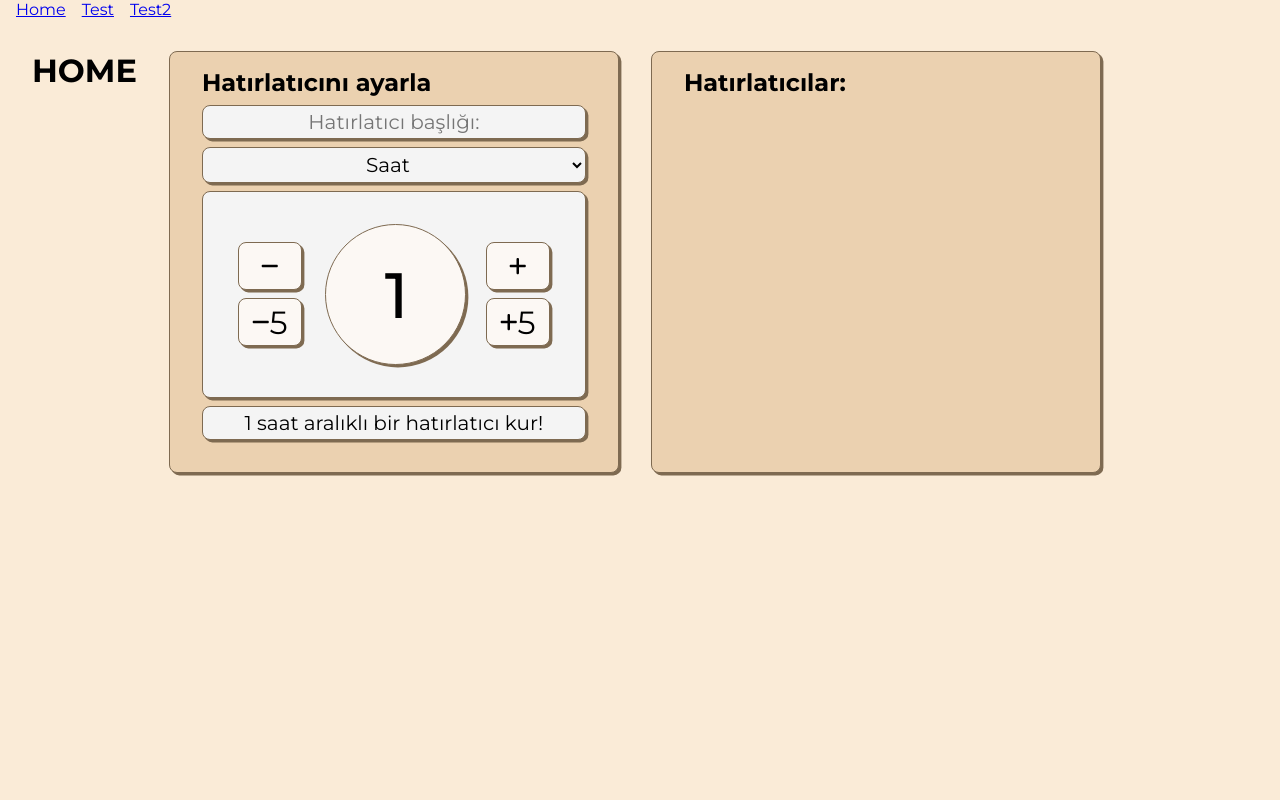
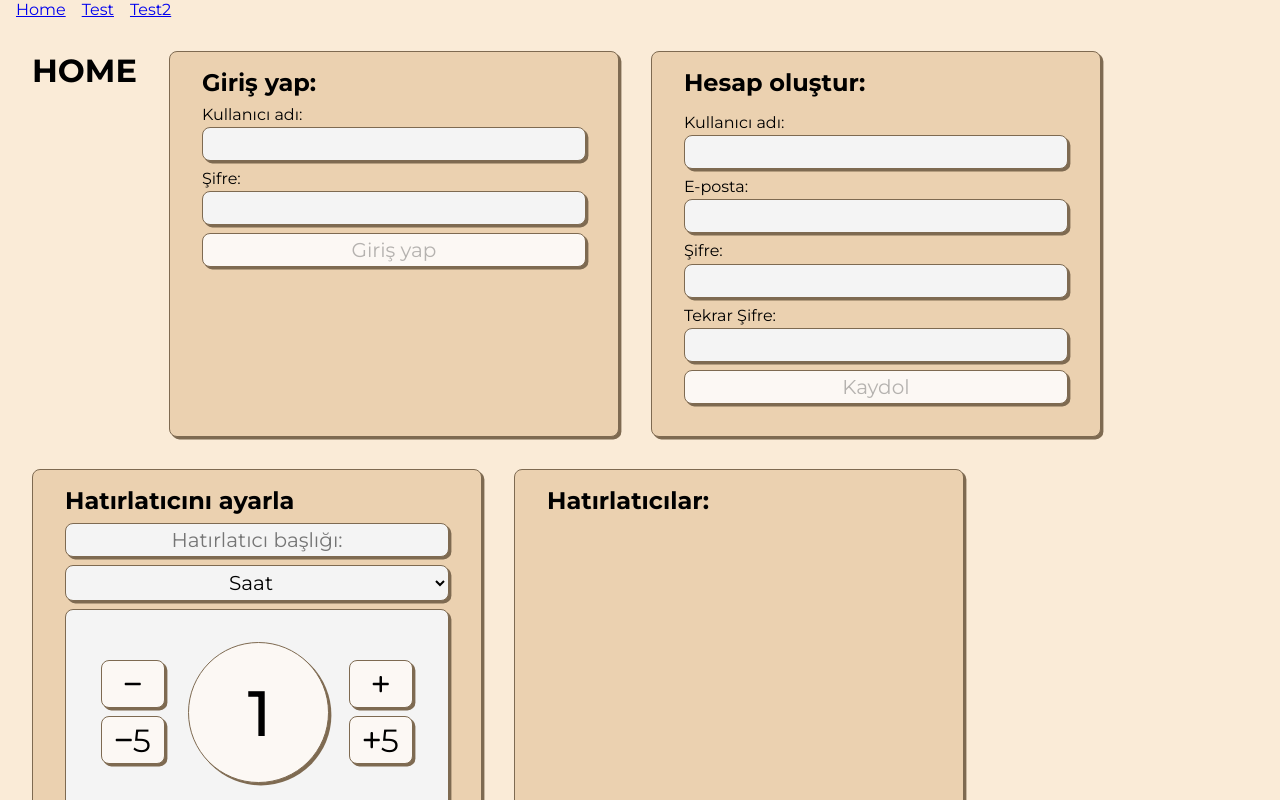
Before and after one commit to ozanArslan2424/interval-reminder-app-prototype, a React (Vite) app: page / in a window 1280 px wide. Shown: the top 800 px of the page. Built offline with nearby package versions, Linux system fonts and the light colour scheme.

Commit message:
v0.0.9 added sign in/up cards
with help of: https://youtu.be/brcHK3P6ChQ?si=amHqW88XsP3Je3X0
and chatgpt

```diff
--- /dev/null
+++ b/src/components/ReminderEditCard.jsx
@@ -0,0 +1,23 @@
+
+import PropTypes from "prop-types";
+
+const ReminderEditCard = () => {
+
+    return (
+        <div className="card">
+            <h2>Düzenle:</h2>
+        </div>
+    );
+}
+
+export default ReminderEditCard;
+
+// ReminderEditCard.propTypes = {
+//     reminders: PropTypes.arrayOf(
+//         PropTypes.shape({
+//             id: PropTypes.string.isRequired,
+//             name: PropTypes.string.isRequired,
+//             interval: PropTypes.string.isRequired,
+//         })
+//     ).isRequired,
+// }
--- a/src/components/ReminderListCard.jsx
+++ b/src/components/ReminderListCard.jsx
@@ -3,7 +3,7 @@ import './cardcontent.css'
 import PropTypes from 'prop-types';
 import { faPen, faTimes } from '@fortawesome/free-solid-svg-icons';
 
-const ReminderListCard = ({ reminders, onDeleteReminder, onEditReminder }) => {
+const ReminderListCard = ({ reminders, onDeleteReminder }) => {
     return (
         <div className="card">
             <h2 className="card-title">Hatırlatıcılar:</h2>
@@ -15,7 +15,7 @@ const ReminderListCard = ({ reminders, onDeleteReminder, onEditReminder }) => {
                         <span className="reminderlist-interval">{reminder.amount} {reminder.interval} aralıklı.</span>
                         <button
                             className="reminderlist-buttons edit button"
-                            onClick={() => onEditReminder(reminder.id)}
+                            // onClick={() => onEditReminder(reminder.id)}
                         >
                             <FontAwesomeIcon icon={faPen} size="m" />
                         </button>
@@ -41,7 +41,7 @@ ReminderListCard.propTypes = {
         })
     ).isRequired,
     onDeleteReminder: PropTypes.func.isRequired,
-    onEditReminder: PropTypes.func.isRequired,
+    // onEditReminder: PropTypes.func.isRequired,
 };
 
 export default ReminderListCard;
--- /dev/null
+++ b/src/components/SignInCard.jsx
@@ -0,0 +1,43 @@
+import { useState } from "react";
+
+const SignInCard = () => {
+    const [user, setUser] = useState('');
+    const [pwd, setPwd] = useState('');
+
+    const handleLogSubmit = async (e) => {
+        e.preventDefault();
+        console.log(user, pwd)
+    }
+    return (
+        <div className="card">
+            <h2>Giriş yap:</h2>
+            <form onSubmit={handleLogSubmit}>
+                <label htmlFor="user">Kullanıcı adı:</label>
+                <input
+                    type="text"
+                    id="user"
+                    className="segment input user"
+                    value={user}
+                    required
+                    autoComplete="off"
+                    onChange={(e) => setUser(e.target.value)} />
+                <label htmlFor="pwd">Şifre:</label>
+                <input
+                    type="text"
+                    id="pwd"
+                    className="segment input pwd"
+                    value={pwd}
+                    required
+                    autoComplete="off"
+                    onChange={(e) => setPwd(e.target.value)} />
+                <button
+                    disabled={!user || !pwd ? true : false}
+                    className="segment button signin">
+                    Giriş yap
+                </button>
+            </form>
+        </div>
+    );
+}
+
+export default SignInCard;
--- /dev/null
+++ b/src/components/SignUpCard.jsx
@@ -0,0 +1,133 @@
+import { useRef, useState, useEffect } from "react";
+import PropTypes from 'prop-types';
+
+const USER_REGEX = /^[A-Za-z][A-Za-z0-9-_]{3,23}$/;
+const PWD_REGEX = /^(?=.*[a-z])(?=.*[A-Z])(?=.*[0-9])(?=.*[._%+-]).{8,24}$/;
+const MAIL_REGEX = /^[A-Z0-9._%+-]+@[A-Z0-9.-]+\.[A-Z]{2,4}$/i;
+
+const SignUpCard = ({ onSuccess }) => {
+    const userRef = useRef();
+    const mailRef = useRef();
+    const errRef = useRef();
+
+    const [user, setUser] = useState('');
+    const [validName, setValidName] = useState(false);
+
+    const [mail, setMail] = useState('');
+    const [validMail, setValidMail] = useState(false);
+
+    const [pwd, setPwd] = useState('');
+    const [validPwd, setValidPwd] = useState(false);
+
+    const [matchPwd, setMatchPwd] = useState('');
+    const [validMatch, setValidMatch] = useState(false);
+
+    const [errMsg, setErrMsg] = useState('');
+    // const [success, setSuccess] = useState(false);
+
+    useEffect(() => {
+        const result = USER_REGEX.test(user);
+        console.log(result);
+        console.log(user);
+        setValidName(result);
+    }, [user])
+
+    useEffect(() => {
+        const result = MAIL_REGEX.test(mail);
+        console.log(result);
+        setValidMail(result);
+    }, [mail])
+
+    useEffect(() => {
+        const result = PWD_REGEX.test(pwd);
+        setValidPwd(result);
+        const match = pwd === matchPwd;
+        setValidMatch(match);
+        console.log(result);
+        console.log(match);
+        console.log(pwd);
+        console.log(matchPwd);
+    }, [pwd, matchPwd])
+
+    useEffect(() => {
+        setErrMsg('');
+    }, [user, pwd, matchPwd])
+
+    const handleRegSubmit = async (e) => {
+        e.preventDefault();
+        console.log(user, pwd)
+
+        // if button enabled with JS hack
+        const v1 = USER_REGEX.test(user);
+        const v2 = PWD_REGEX.test(pwd);
+        if (!v1 || !v2) {
+            setErrMsg("Invalid Entry");
+            return;
+        }
+        console.log(user, mail, pwd, matchPwd);
+        // setSuccess(true);
+        onSuccess();
+    }
+    return (
+        <div className="card">
+            <h2>Hesap oluştur:</h2>
+            <p
+                ref={errRef}
+                className={errMsg ? "errmsg" : "offscreen"}>
+                {errMsg}
+            </p>
+            <form onSubmit={handleRegSubmit}>
+                <label htmlFor="userNew">Kullanıcı adı:</label>
+                <input
+                    type="text"
+                    id="userNew"
+                    className="segment input user"
+                    ref={userRef}
+                    value={user}
+                    required
+                    autoComplete="off"
+                    onChange={(e) => setUser(e.target.value)}
+                />
+                <label htmlFor="mailNew">E-posta:</label>
+                <input
+                    type="email"
+                    id="mailNew"
+                    className="segment input mail"
+                    ref={mailRef}
+                    value={mail}
+                    required
+                    onChange={(e) => setMail(e.target.value)}
+                />
+                <label htmlFor="pwdNew">Şifre:</label>
+                <input
+                    type="password"
+                    id="pwdNew"
+                    className="segment input pwd"
+                    value={pwd}
+                    required
+                    onChange={(e) => setPwd(e.target.value)}
+                />
+                <label htmlFor="pwdmatchNew">Tekrar Şifre:</label>
+                <input
+                    type="password"
+                    id="pwdmatchNew"
+                    className="segment input pwdmatch"
+                    value={matchPwd}
+                    required
+                    onChange={(e) => setMatchPwd(e.target.value)}
+                />
+                <button
+                    disabled={!validName || !validMail || !validPwd || !validMatch ? true : false}
+                    className="segment button signup">
+                    Kaydol
+                </button>
+            </form>
+        </div>
+    );
+}
+
+export default SignUpCard;
+
+SignUpCard.propTypes = {
+    onSuccess: PropTypes.func
+}
--- a/src/components/cardcontent.css
+++ b/src/components/cardcontent.css
@@ -2,7 +2,7 @@
     --action-bg-color: #5d88d1;
     --card-bg-color: #ebd1b0;
     --circle-multiplier: 1.1;
-    --danger-bg-color: #bd6464;
+    --danger-bg-color: firebrick;
     --numbers-font: 500 4rem Montserrat;
     --numbers-height: 8rem;
     --numbers-width: 7rem;
@@ -46,12 +46,17 @@
     width: var(--segment-width);
 }
 
+.input {
+    text-align: left;
+}
+
 .segment:hover {
     background-color: var(--offwhite-bg-color);
     cursor: pointer;
 }
 
-.reminder-name:focus {
+.reminder-name:focus,
+.input:focus {
     background-color: var(--white-bg-color);
     box-shadow: none;
     outline: dotted 1px black;
@@ -61,7 +66,8 @@
     outline: none !important;
 }
 
-.reminder-name:hover {
+.reminder-name:hover,
+.input:hover {
     cursor: text !important;
 }
 
--- a/src/index.css
+++ b/src/index.css
@@ -27,3 +27,13 @@ nav {
   gap: 2rem;
   padding: 2rem;
 }
+
+form {
+  display: flex;
+  flex-direction: column;
+  gap: .5rem;
+}
+
+label {
+  margin-bottom: -.3rem;
+}
--- a/src/pages/home.jsx
+++ b/src/pages/home.jsx
@@ -1,6 +1,9 @@
 import { useState } from 'react';
 import ReminderSettingsCard from '../components/ReminderSettingsCard';
 import ReminderListCard from '../components/ReminderListCard';
+import ReminderEditCard from '../components/ReminderEditCard';
+import SignInCard from '../components/SignInCard';
+import SignUpCard from '../components/SignUpCard';
 
 export default function Home() {
     const [reminders, setReminders] = useState([]);
@@ -10,15 +13,24 @@ export default function Home() {
         setReminders(updatedReminders);
     };
 
-    const editReminder = (reminderId) => {
+    // const editReminder = (reminderIdEdit) => {
 
-    };
+    // };
+
+    const [success, setSuccess] = useState(false);
+
+    const handleSignUpSuccess = () => {
+        setSuccess(true);
+    }
 
     return (
         <div className="main-wrapper">
             <h1>HOME</h1>
+            <SignInCard />
+            {!success && (<SignUpCard onSuccess={handleSignUpSuccess} />)}
             <ReminderSettingsCard reminders={reminders} setReminders={setReminders} />
-            <ReminderListCard reminders={reminders} onDeleteReminder={deleteReminder} onEditReminder={editReminder} />
+            <ReminderListCard reminders={reminders} onDeleteReminder={deleteReminder} />
+            <ReminderEditCard />
         </div>
     );
 }
```
Also changed, not shown: src/components/Input.jsx (deleted, +0 -29 lines).
